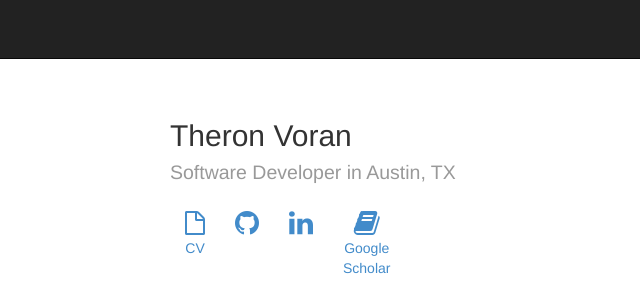
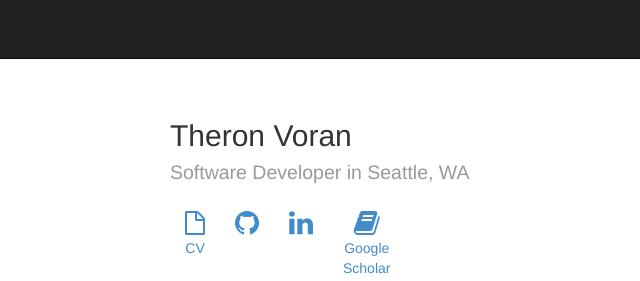
Before and after one commit to tvoran/tvoran.github.io, a plain HTML site: page index.html in a window 1280 px wide. Shown: the top 281 px of the page, 290-930 px from the left. Drawn offline with nearby package versions, Linux system fonts and the light colour scheme.

Commit message:
Update location

```diff
--- a/index.html
+++ b/index.html
@@ -55,7 +55,7 @@
           <img src="img/voran_head_crop.png" height="180px">
         </div>
         <div class="col-md-8">
-          <h2>Theron Voran<br><small>Software Developer in Austin, TX</small></h2>
+          <h2>Theron Voran<br><small>Software Developer in Seattle, WA</small></h2>
 
           <ul class="nav navbar-nav text-center">
             <li><a href="docs/vorancv.pdf" title="Curriculum Vitae">
```
